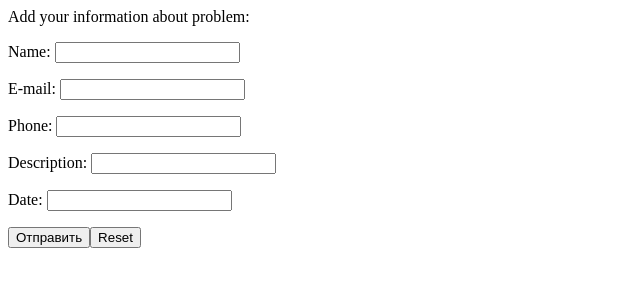
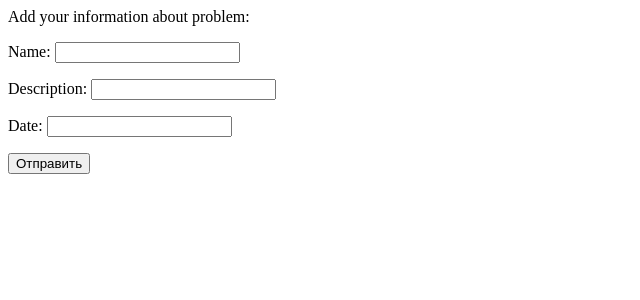
Before and after one commit to krialsash/work, a PHP site: page /forma.php in a window 1280 px wide. Shown: the top 300 px of the page, without its empty margins (0-640 px from the left). Run offline with PHP 8.4, Linux system fonts and the light colour scheme.

```diff
--- a/forma.php
+++ b/forma.php
@@ -6,18 +6,14 @@ echo ('Add your information about problem:')
 
 ?>
 
-<form action="post.php" method="post">
+<form action="forma.php" method="post">
 
     <p>Name: <input type="text" name="name"></p>
 
-    <p>E-mail: <input type="email" name="email"></p>
-
-    <p>Phone: <input type="number" name="phone"></p>
-
     <p>Description: <input type="text" name="description"></p>
 
-    <p>Date: <input type="text" name="Created_at"</p>
+    <p>Date: <input type="text" name="created_at"></p>
 
-    <p><input type="submit" value="Отправить" /><input type="reset" /></p>
+    <p><input type="submit" value="Отправить" /></p>
 
 </form>
--- a/index.php
+++ b/index.php
@@ -6,7 +6,7 @@ echo ('Add your information about problem:')
 
 ?>
 
-<form action="forma.php" method="post">
+<form action="index.php" method="post">
 
     <p>Name: <input type="text" name="name"></p>
 
```
